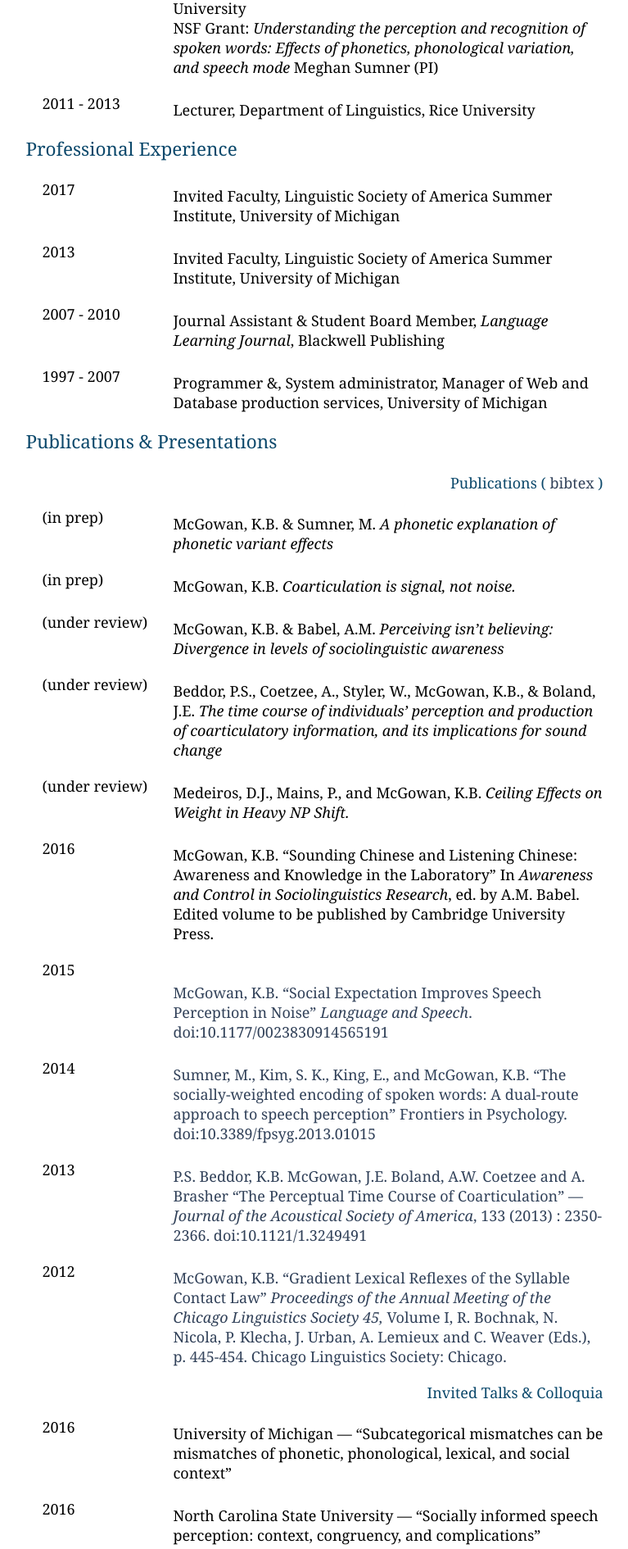
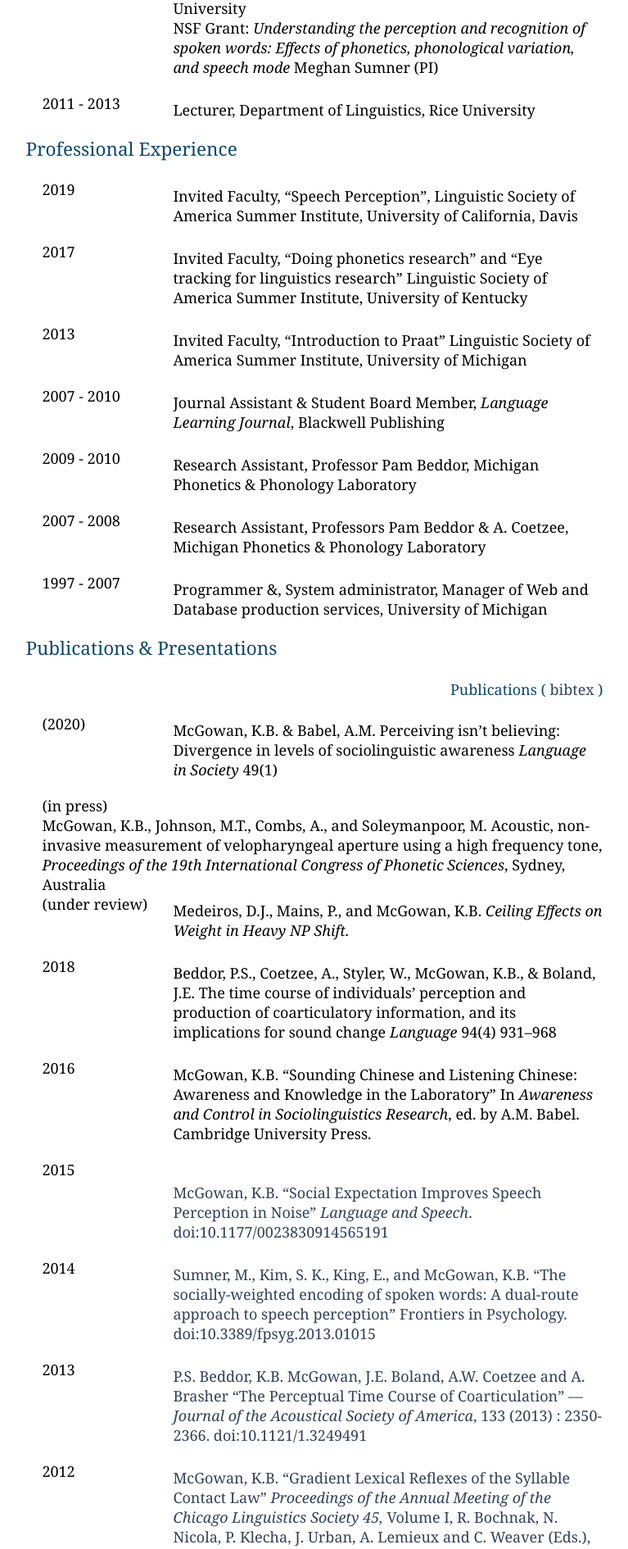
Before and after one commit to kbmcgowan/kbmcgowan.github.io, a Jekyll site: the page built from cv/index.html, in a window 1280 px wide. Shown: the part 772-2662 px from the top of the page at 82% size, without its empty margins (256-1023 px from the left). Built offline with Jekyll 4.4.1, drawn with Linux system fonts in a browser that asks for light colours; nearby versions of some CDN libraries; some web fonts are replaced; library files that are not in the unit come from our copies; some of the changed text lies outside the part shown.

Commit message:
feeble attempt at updates after 4 years

```diff
--- a/cv/index.html
+++ b/cv/index.html
@@ -47,13 +47,12 @@
 <div class="post">
                     <h2 class="title">Professional Experience</h2>
     <dl>
-	<dt>2017</dt> <dd>Invited Faculty, Linguistic Society of America Summer Institute, University of Michigan</dd>
-	<dt>2013</dt> <dd>Invited Faculty, Linguistic Society of America Summer Institute, University of Michigan</dd>
+	<dt>2019</dt> <dd>Invited Faculty, &ldquo;Speech Perception&rdquo;, Linguistic Society of America Summer Institute, University of California, Davis</dd>
+	<dt>2017</dt> <dd>Invited Faculty, &ldquo;Doing phonetics research&rdquo; and &ldquo;Eye tracking for linguistics research&rdquo; Linguistic Society of America Summer Institute, University of Kentucky</dd>
+	<dt>2013</dt> <dd>Invited Faculty, &ldquo;Introduction to Praat&rdquo; Linguistic Society of America Summer Institute, University of Michigan</dd>
 	<dt>2007 - 2010</dt> <dd>Journal Assistant &amp; Student Board Member, <em>Language Learning Journal</em>, Blackwell Publishing</dd>
-<!--
 	<dt>2009 - 2010</dt> <dd>Research Assistant, Professor Pam Beddor, Michigan Phonetics &amp; Phonology Laboratory</dd>
 	<dt>2007 - 2008</dt> <dd>Research Assistant, Professors Pam Beddor &amp; A. Coetzee, Michigan Phonetics &amp; Phonology Laboratory</dd>
--->
 	<dt>1997 - 2007</dt> <dd>Programmer &amp;, System administrator, Manager of Web and Database production services, University of Michigan</dd>
     </dl>
 </div>
@@ -63,18 +62,17 @@
     <h3 class="subtitle">Publications ( <a href="../research/mcgowan.bib">bibtex</a> )</h3>
 
     <dl>
+	<!--<dt>(in prep)</dt> <dd>McGowan, K.B. &amp; Sumner, M. <em>A phonetic explanation of phonetic variant effects</em></dd> -->
 
-	<dt>(in prep)</dt> <dd>McGowan, K.B. &amp; Sumner, M. <em>A phonetic explanation of phonetic variant effects</em></dd>
+	<dt>(2020)</dt> <dd>McGowan, K.B. &amp; Babel, A.M. Perceiving isn’t believing: Divergence in levels of sociolinguistic awareness <em>Language in Society</em> 49(1)</dd>
 
-	<dt>(in prep)</dt> <dd>McGowan, K.B. <em>Coarticulation is signal, not noise.</em></dd>
-
-	<dt>(under review)</dt> <dd>McGowan, K.B. &amp; Babel, A.M. <em>Perceiving isn’t believing: Divergence in levels of sociolinguistic awareness</em> </dd>
-
-	<dt>(under review)</dt> <dd>Beddor, P.S., Coetzee, A., Styler, W., McGowan, K.B., &amp; Boland, J.E. <em>The time course of individuals’ perception and production of coarticulatory information, and its implications for sound change</em></dd>
+	<dt>(in press)</dt> McGowan, K.B., Johnson, M.T., Combs, A., and Soleymanpoor, M. Acoustic, non-invasive measurement of velopharyngeal aperture using a high frequency tone, <em>Proceedings of the 19th International Congress of Phonetic Sciences</em>, Sydney, Australia
 
 	<dt>(under review)</dt> <dd>Medeiros, D.J., Mains, P., and McGowan, K.B. <em>Ceiling Effects on Weight in Heavy NP Shift.</em></dd>
 
-	<dt>2016</dt> <dd>McGowan, K.B. &ldquo;Sounding Chinese and Listening Chinese: Awareness and Knowledge in the Laboratory&rdquo;  In <em>Awareness and Control in Sociolinguistics Research</em>, ed. by A.M. Babel.  Edited volume to be published by Cambridge University Press.</dd>
+	<dt>2018</dt> <dd>Beddor, P.S., Coetzee, A., Styler, W., McGowan, K.B., &amp; Boland, J.E. The time course of individuals’ perception and production of coarticulatory information, and its implications for sound change <em>Language</em> 94(4) 931&ndash;968</dd>
+
+	<dt>2016</dt> <dd>McGowan, K.B. &ldquo;Sounding Chinese and Listening Chinese: Awareness and Knowledge in the Laboratory&rdquo;  In <em>Awareness and Control in Sociolinguistics Research</em>, ed. by A.M. Babel. Cambridge University Press.</dd>
 
 	<dt>2015</dt>
 	<dd><a href="http://las.sagepub.com/content/early/2015/02/03/0023830914565191.abstract"><dd>McGowan, K.B. &ldquo;Social Expectation Improves Speech Perception in Noise&rdquo; <em>Language and Speech</em>. doi:10.1177/0023830914565191</a></dd>
@@ -106,6 +104,7 @@
 <div class="post">
     <h3 class="subtitle">Invited Talks &amp; Colloquia</h3>
     <dl>
+	<dt>2019</dt> <dd>University of Tennessee, Knoxville &mdash; Social expectation and speech perception: mismatch and alignment</dd>
 	<dt>2016</dt> <dd>University of Michigan &mdash; &ldquo;Subcategorical mismatches can be mismatches of phonetic, phonological, lexical, and social context&rdquo;</dd>
 	<dt>2016</dt> <dd>North Carolina State University &mdash; &ldquo;Socially informed speech perception: context, congruency, and complications&rdquo;</dd>
 	<dt>2016</dt> <dd>University at Buffalo, The State University of New York &mdash; &ldquo;Social knowledge and speech perception: mismatch and alignment&rdquo;</dd>
--- a/index.html
+++ b/index.html
@@ -48,8 +48,8 @@
 	<!-- <li><a href="https://twitter.com/kbmcgowan"><img src="images/twitter.png" alt="twitter" class="icon"></a> <a href="https://google.com/+disprefer/"><img src="images/google.png" alt="google+" class="icon"></a> <a href="https://github.com/kbmcgowan"><img src="images/github.png" alt="github" class="icon"></a></li> -->
 	<li> &nbsp; </li>
 	<li>Department of Linguistics</li>
-	<li>1415 Patterson Office Tower</li>
-	<li> Lexington, KY 40506 </li>
+	<li>1601 Patterson Office Tower</li>
+	<li>Lexington, KY 40506 </li>
     </ul>
 </li>
 
```
